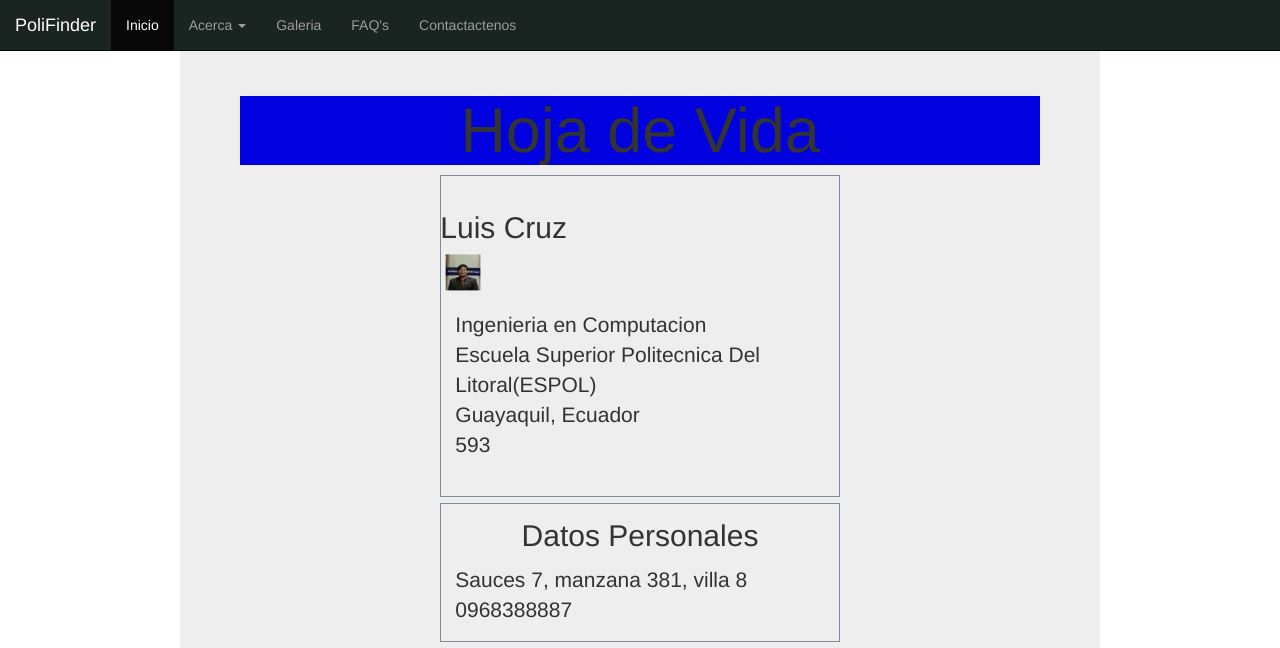
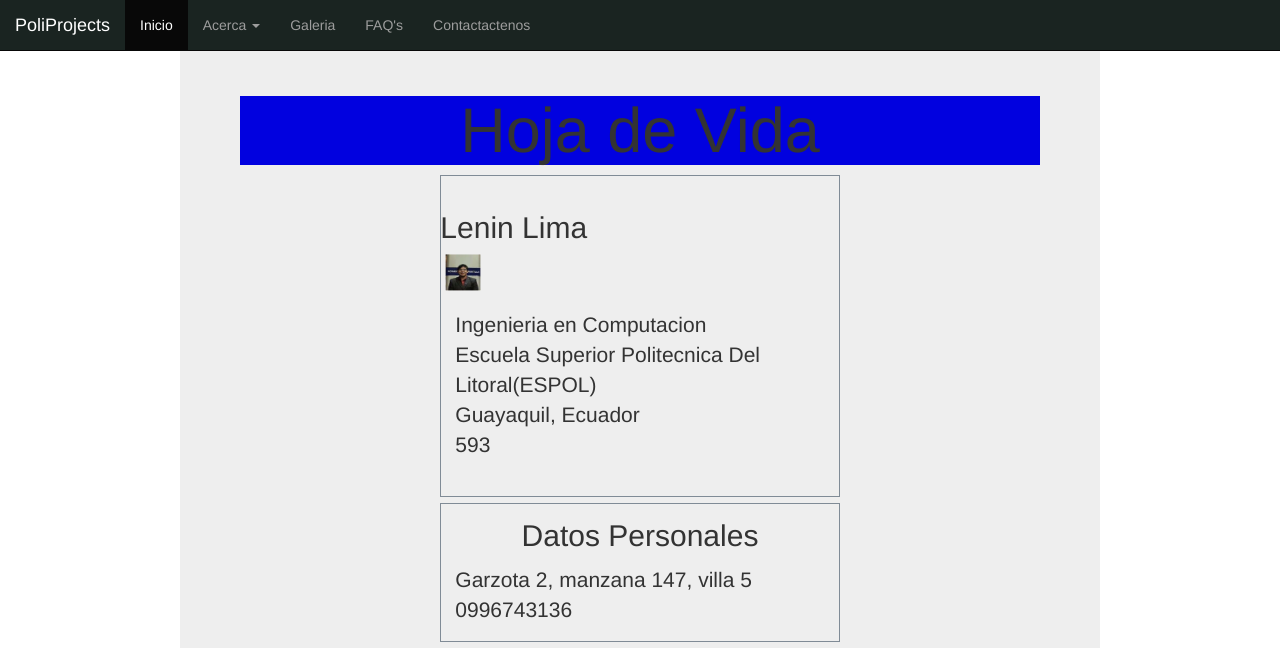
Before and after one commit to lelima1212/ProyectoDAW-1T-2018, a plain HTML site: page programadores.html in a window 1280 px wide. Shown: the top 648 px of the page. Drawn offline with nearby package versions, Linux system fonts and the light colour scheme; files whose address does not match are found by name.

Commit message:
Proyecto
2da parte

```diff
--- a/programadores.html
+++ b/programadores.html
@@ -1,7 +1,7 @@
 <!DOCTYPE html>
 	<html>
 		<head>
-			<title> PoliFinder</title>
+			<title> PoliProjects</title>
 			<meta name="viewport" content="width=device-width, initial-scale=1.0">
 			<meta charset = "utf-8">
 			<meta name = "description" content = "Proyecto DAW">
@@ -21,7 +21,7 @@
 								<span class="icon-bar"></span>
 
 							</button>
-							<a class="navbar-brand" href="index.html">PoliFinder</a>
+							<a class="navbar-brand" href="index.html">PoliProjects</a>
 						</div>
 						<div class="collapse navbar-collapse" id="myNavbar">
 							<ul class="nav navbar-nav">
@@ -57,7 +57,7 @@
 											<div class="col-3"></div>
 											<div class="col-6">
 												<div class="head">
-													<h2>Luis Cruz</h2>
+													<h2>Lenin Lima</h2>
 													<img src="foto.jpg" id ="profile" class="foto"/>
 												</div>
 											</div>
@@ -75,8 +75,8 @@
 								<div id="datos" class ="box">
 									<h2>Datos Personales</h2>
 									<p>
-										Sauces 7, manzana 381, villa 8<br>
-										0968388887<br>
+										Garzota 2, manzana 147, villa 5<br>
+										0996743136<br>
 									</p>
 								</div>
 								<div id="educacion" class ="box">
@@ -174,7 +174,7 @@
 									<li>
 										<div class="input-append newsletter-box text-center">
 											<input type="text" class="full text-center" placeholder="Email ">
-											<button class="btn  bg-gray" type="button"> lgcruz@espol.edu.ec <i class="fa fa-long-arrow-right"> </i> </button>
+											<button class="btn  bg-gray" type="button"> lejalima@espol.edu.ec <i class="fa fa-long-arrow-right"> </i> </button>
 										</div>
 									</li>
 								</ul>
```
Also changed, not shown: 10.html (+3 -3 lines), 11.html (+3 -3 lines), 7.html (+3 -3 lines), 8.html (+3 -3 lines), 9.html (+3 -3 lines), acerca.html (+3 -3 lines), contacto.html (+3 -3 lines), galeria.html (+3 -3 lines), index.html (+3 -3 lines), timeline.html (+3 -3 lines).
